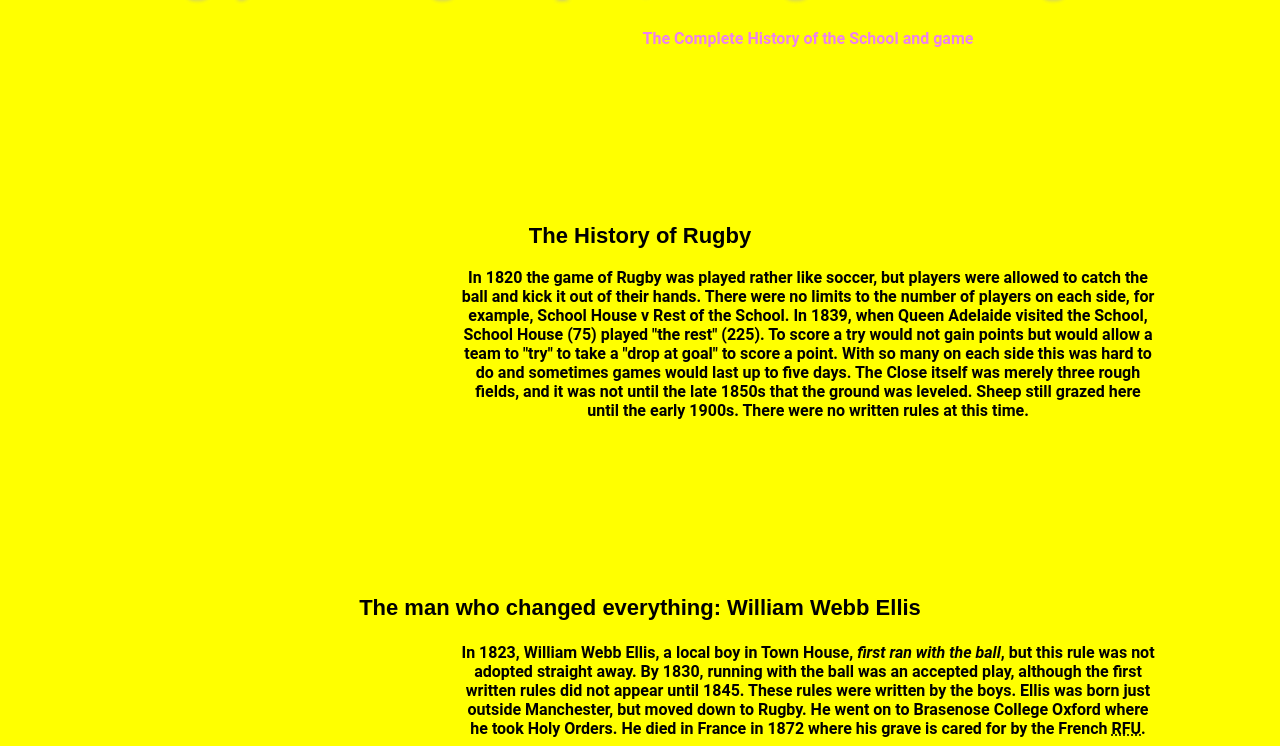
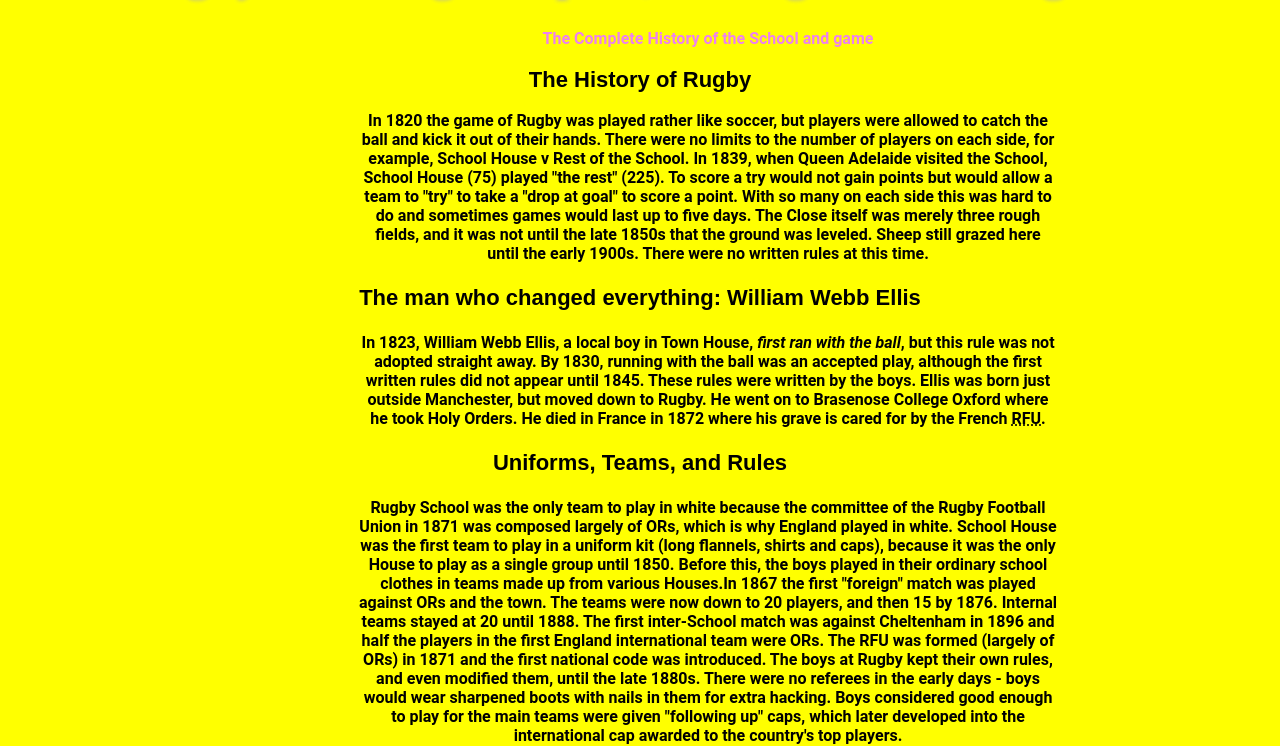
Before and after one commit to RandallWyatt/dws1, a plain HTML site: page index.html in a window 1280 px wide. Shown: the part 90-836 px from the top of the page. Drawn offline with Linux system fonts and the light colour scheme.

Commit message:
more margins and alignment

```diff
--- a/index.html
+++ b/index.html
@@ -31,9 +31,9 @@
            font-family: Roboto, sans-serif;
            font-weight: bolder;
            width: 700px;
-           margin-left: 450px;
+           margin-left: 350px;
            margin-right: 250px;
-           margin-bottom: 175px;
+
 
 
        }
```
